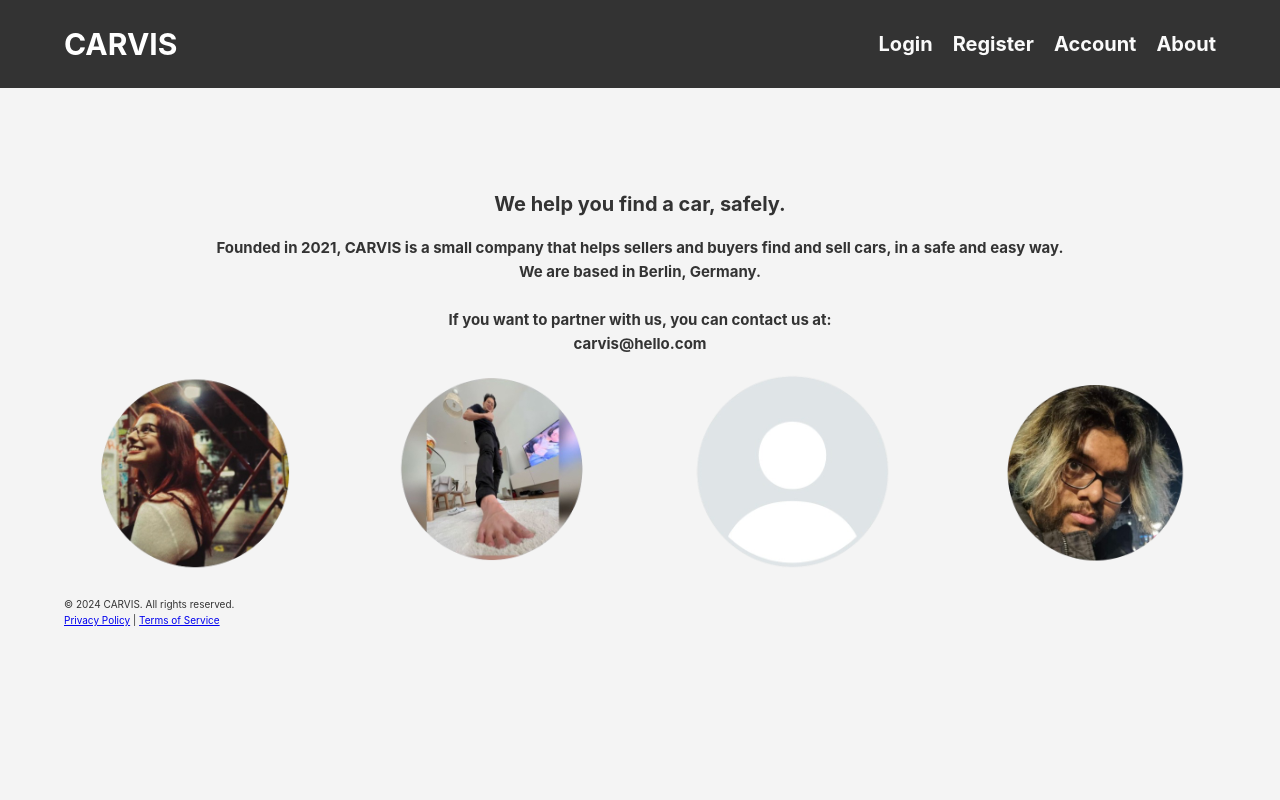
After one commit to Verthro-os/python-try, a Flask app: page /aboutus in a window 1280 px wide. The commit adds this page. Run offline with Flask 3, Linux system fonts and the light colour scheme.

Commit message:
modiflied photo on profile page, linked about page

```diff
--- a/Components/app.py
+++ b/Components/app.py
@@ -267,5 +267,9 @@
 def askconfirm():
     return render_template('negotiationconfirm.html')
 
+@app.route('/aboutus')
+def aboutus():
+    return render_template('aboutus.html')
+
 if __name__ == '__main__':
     app.run(debug=True)
--- a/Components/static/css/homepage.css
+++ b/Components/static/css/homepage.css
@@ -59,11 +59,11 @@
 
 /* Hero section styling */
 .hero {
-    background-image: url('/static/img/banner.jpg');
+    background-image: url('/static/img/banner2.jpg');
     background-size: cover;
-    background-position: center;
+    background-position: 100px -900px;
     color: #fff;
-    padding: 200px 0;
+    padding: 150px 0;
     text-align: center;
     font-size: 30px;
     text-shadow: 2px 2px 4px rgba(0,0,0,0.5);
--- /dev/null
+++ b/Components/static/css/style_aboutus.css
@@ -0,0 +1,58 @@
+/* base */
+* {
+  font-family: "Basier circle", -apple-system, system-ui;
+  margin: 0;
+  padding: 0;
+  box-sizing: border-box;
+}
+
+body {
+  width: 100%;
+  min-height: auto;
+  font-size: 10px;
+  padding: 0px auto;
+
+}
+
+/*back button*/
+#section1 {
+  justify-content: center;
+  align-items: center;
+  margin-top: 100px;
+  margin-bottom: 15px;
+  text-align: center;
+  outline: none;
+  border: none;
+}
+
+.back:hover {
+  color: red;
+}
+
+/*body base*/
+.section2 {
+  margin-bottom: 10px;
+
+
+}
+
+#column {
+  display: flex;
+  justify-content: space-around;
+  max-width: 1200px;
+  margin: 10px auto;
+}
+
+.container {
+  justify-content: center;
+  align-items: center;
+  margin-bottom: 15px;
+  text-align: center;
+  outline: none;
+  border: none;
+}
+
+img{
+  width: 1px;
+  height: 1px;
+}
--- /dev/null
+++ b/Components/templates/aboutus.html
@@ -0,0 +1,49 @@
+
+<link rel="stylesheet" href="{{ url_for('static', filename='css/style_aboutus.css') }}">
+
+<body>
+{% extends "navbar.html" %}
+{% block content %}
+<main>
+<div id="section1">
+    <h1>We help you find a car, safely.</h1><br>
+
+    <h2>Founded in 2021, CARVIS is a small company that helps sellers and buyers find and sell cars, in a safe
+        and easy way.<br> We are based in Berlin, Germany.<br><br>
+        If you want to partner with us, you can contact us at:<br>
+        carvis@hello.com
+    </h2>
+</div>
+
+<div class="section2">
+    <div class="section2">
+        <div id="column">
+            <div class="container">
+                <div class="card-image">
+                    <img src="{{ url_for('static', filename="images/about/1.png") }}" alt="{{ make }} {{ model }}" style="width: 200px; height: 200px;">
+                </div>
+            </div>
+            <div class="container">
+                <div class="card-image">
+                    <img src="{{ url_for('static', filename="images/about/2.png") }}" alt="{{ make }} {{ model }}" style="width: 200px; height: 200px;">
+                </div>
+            </div>
+            <div class="container">
+                <div class="card-image">
+                    <img src="{{ url_for('static', filename="images/about/3.png") }}" alt="{{ make }} {{ model }}" style="width: 200px; height: 200px;">
+                </div>
+            </div>
+            <div class="container">
+                <div class="card-image">
+                    <img src="{{ url_for('static', filename="images/about/4.png") }}" alt="{{ make }} {{ model }}" style="width: 200px; height: 200px;">
+                </div>
+            </div>
+
+        </div>
+    </div>
+    </div>
+</div>
+</div>
+</main>
+</body>
+{% endblock %}
--- a/Components/templates/user_login.html
+++ b/Components/templates/user_login.html
@@ -8,7 +8,7 @@
 </head>
 
 <body>
-    {% extends "navbar.html" %}
+    {% extends "navbarlogin.html" %}
     {% block content %}
     <main>
 <div class="form-container">
```
Also changed, not shown: Components/templates/navbarlogin.html (renamed from Components/static/css/advertisement_detail.css, +33 -64 lines), Components/static/images/about/1.png (added), Components/static/images/about/2.png (added), Components/static/images/about/3.png (added), Components/static/images/about/4.png (added), Components/static/img/banner2.jpg (added).
